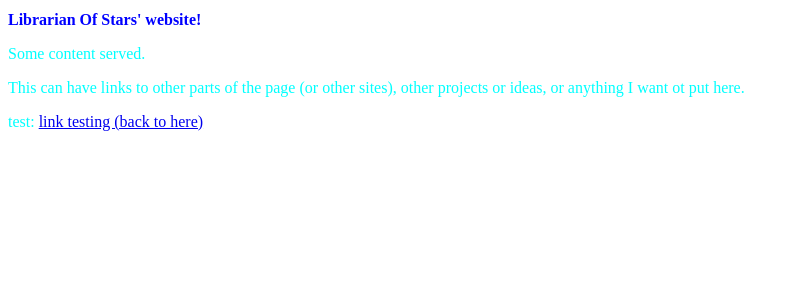
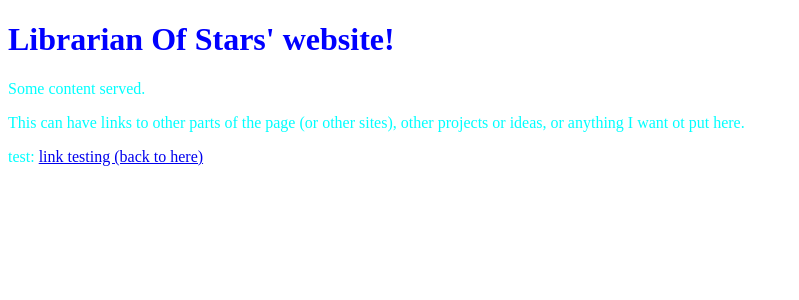
Before and after one commit to librarianofstars-ca-org/website, a Next.js app: page / in a window 1280 px wide. Shown: the top 300 px of the page, without its empty margins (0-799 px from the left). Built offline with nearby package versions, Linux system fonts and the light colour scheme.

Commit message:
fic: need calc to use vars with numbers

```diff
--- a/styles/base.css
+++ b/styles/base.css
@@ -1,5 +1,5 @@
 html.style-root {
     /* Some Vars Set */
     --text-small: 16px;
-    --text-large: var(--text-small) * 2;
+    --text-large: calc(var(--text-small) * 2);
 }
```
